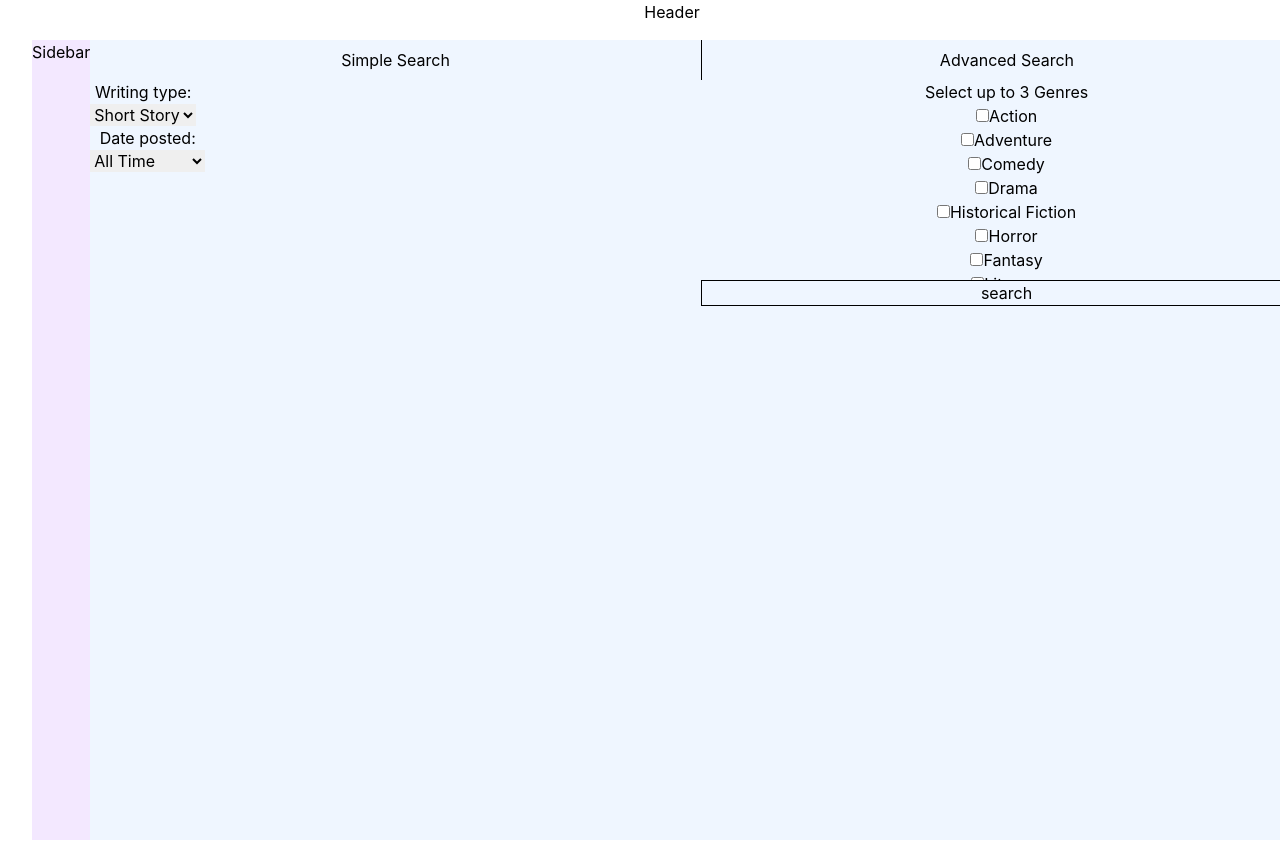
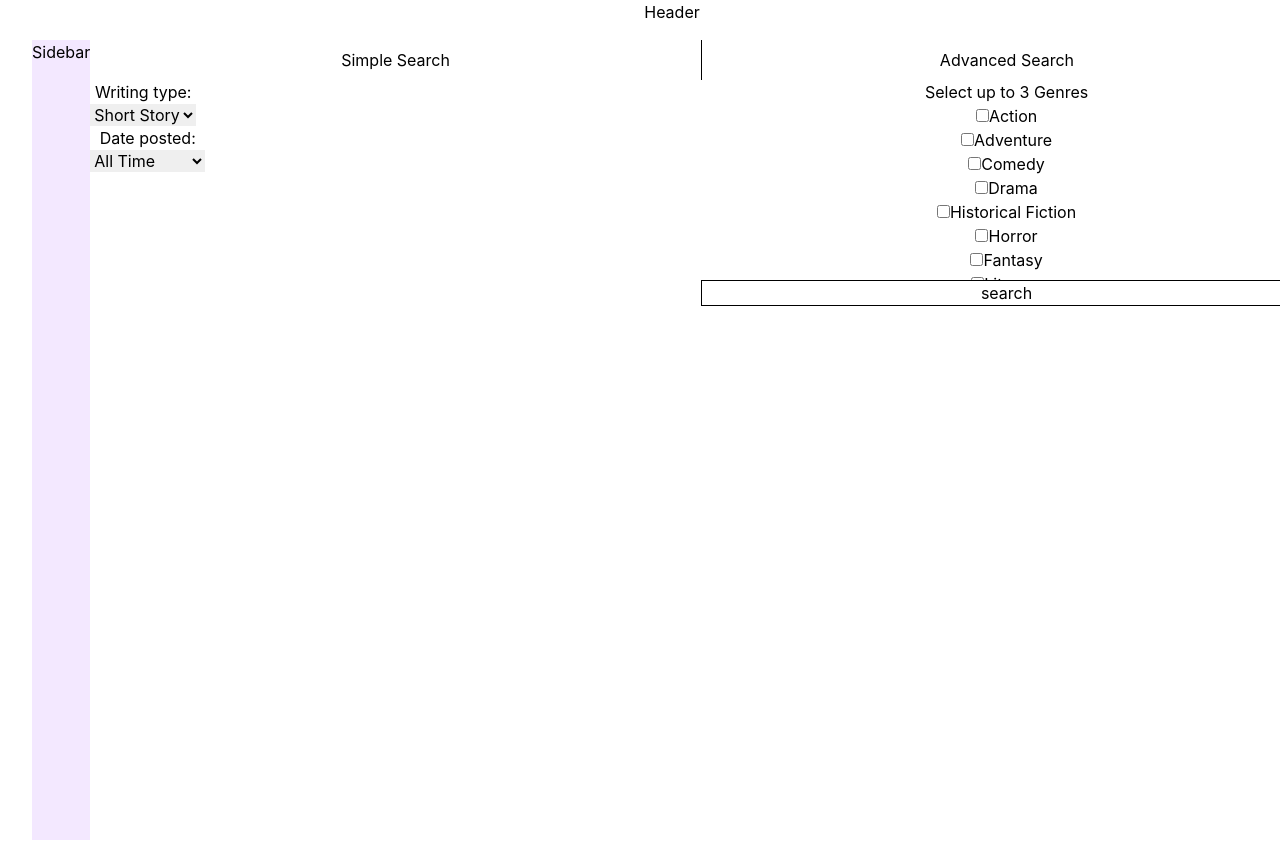
Before and after one commit to Matt-Eva/freecreate-react, a React (Vite) app: page / in a window 1280 px wide. Built offline with nearby package versions, Linux system fonts and the light colour scheme; no server answers.

Commit message:
removed background coloring

```diff
--- a/src/App.tsx
+++ b/src/App.tsx
@@ -17,7 +17,7 @@ function App() {
   return (
     <div className="h-screen">
       <Header />
-      <div className="fixed top-10 flex w-full h-full bg-red-100 ">
+      <div className="fixed top-10 flex w-full h-full">
         <Sidebar />
         <Outlet />
       </div>
--- a/src/pages/Home/Home.tsx
+++ b/src/pages/Home/Home.tsx
@@ -2,7 +2,7 @@ import SearchBox from "./components/SearchBox";
 
 function Home() {
   return (
-    <main className="bg-blue-50 w-full top-10">
+    <main className=" w-full top-10">
       <SearchBox />
     </main>
   );
```
